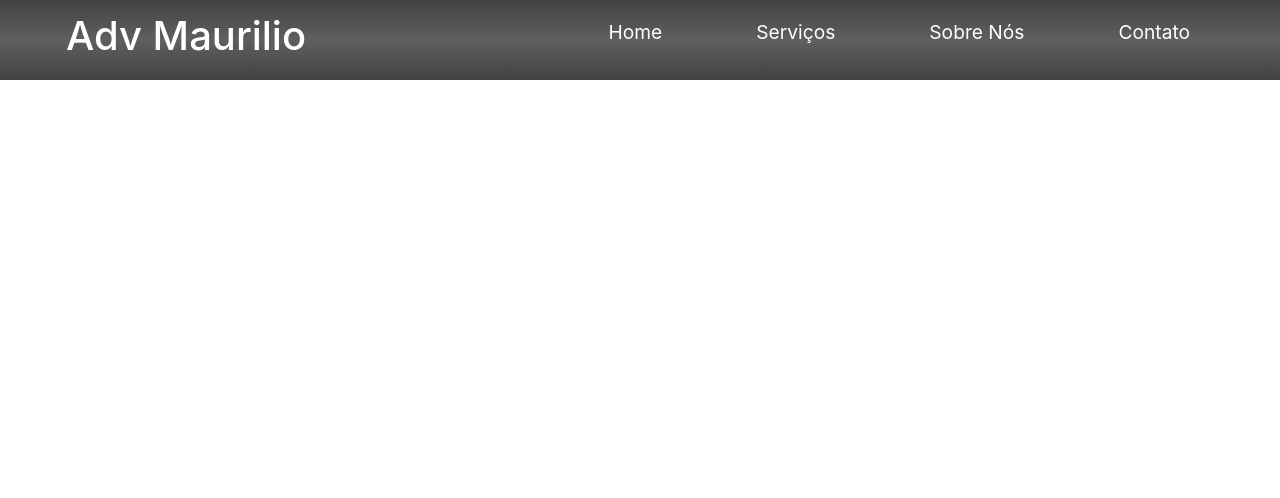
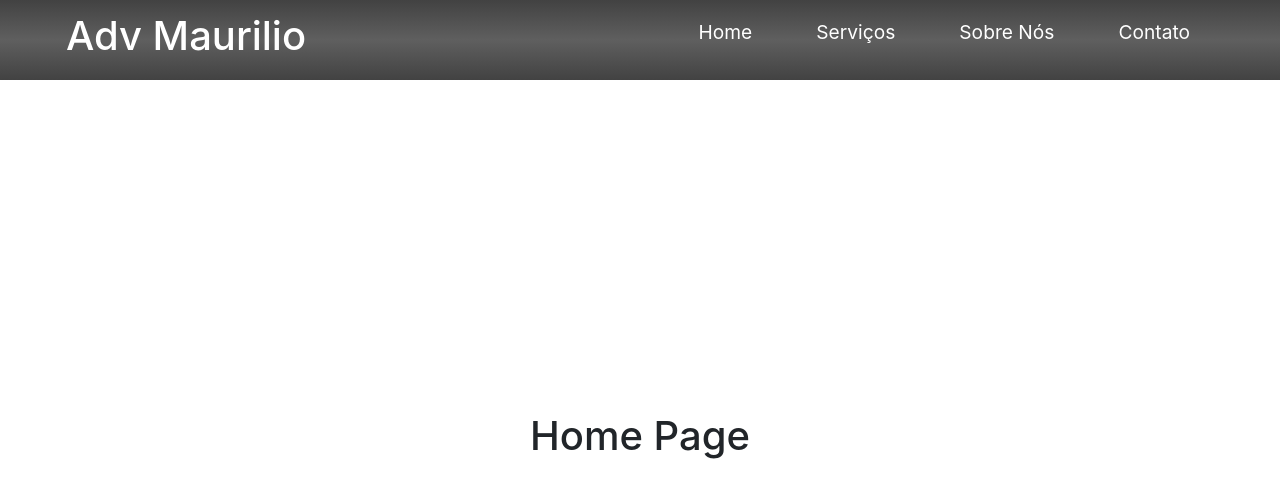
Before and after one commit to murilo-souza/Site-Web-React, a React (Create React App) app: page / in a window 1280 px wide. Shown: the top 498 px of the page. Built offline with nearby package versions, Linux system fonts and the light colour scheme; the HTML template or start-up script is replaced by a standard one.

Commit message:
update Navbar
Completa e com as rotas feitas

```diff
--- a/src/@types/declarations.d.ts
+++ b/src/@types/declarations.d.ts
@@ -1 +1,2 @@
 declare module 'styled-components'
+declare module 'react-router-dom'
--- a/src/App.tsx
+++ b/src/App.tsx
@@ -1,12 +1,19 @@
 import React from 'react';
 import './App.css'
 import {Navbar} from './components/Navbar'
+import {BrowserRouter as Router, Switch, Route} from 'react-router-dom'
+import {Home} from './Pages/Home'
+import {Servicos} from './Pages/Servicos'
 
 function App() {
   return (
-    <div className="App">
+    <Router>
       <Navbar/>
-    </div>
+      <Switch>
+        <Route path="/" exact component={Home}/>
+        <Route path="/servicos" component={Servicos}/>
+      </Switch>
+    </Router>
   );
 }
 
--- /dev/null
+++ b/src/Pages/Home/index.tsx
@@ -0,0 +1,11 @@
+import React from 'react';
+
+import { Container } from './styled';
+
+export function Home(){
+  return (
+    <Container>
+        <h1>Home Page</h1>
+    </Container>
+  );
+}
--- /dev/null
+++ b/src/Pages/Home/styled.ts
@@ -0,0 +1,8 @@
+import styled from 'styled-components';
+
+export const Container = styled.div`
+    display:flex;
+    justify-content:center;
+    align-items:center;
+    height:90vh
+`
--- /dev/null
+++ b/src/Pages/Servicos/index.tsx
@@ -0,0 +1,11 @@
+import React from 'react';
+
+import { Container } from './styles';
+
+export function Servicos(){
+  return (
+    <Container>
+        <h1>hhahahahahhaahahhahaa</h1>
+    </Container>
+  );
+}
--- /dev/null
+++ b/src/Pages/Servicos/styles.ts
@@ -0,0 +1,5 @@
+import styled from 'styled-components';
+
+export const Container = styled.div`
+
+`
--- a/src/components/Navbar/index.tsx
+++ b/src/components/Navbar/index.tsx
@@ -1,6 +1,6 @@
 import React ,{useState} from 'react';
 import {BiMenu, BiX} from 'react-icons/bi'
-import { NavbarItems, NavbarLogo, NavbarLink, IconMenu, NavbarGroup} from './styles';
+import { NavbarItems, NavbarLogo, NavbarLink, IconMenu} from './styles';
 import './nav.css';
 
 export function Navbar(){
@@ -11,8 +11,9 @@ export function Navbar(){
     }
 
     return (
+        <>
         <NavbarItems>
-            <NavbarLogo>Adv Maurilio</NavbarLogo>
+            <NavbarLogo to="/">Adv Maurilio</NavbarLogo>
             <IconMenu onClick={handleClick}>
                 {
                     clicked ?
@@ -23,13 +24,15 @@ export function Navbar(){
                 }
             </IconMenu>
 
+
                 <ul className={clicked ? 'nav-menu active' : 'nav-menu'}>
-                        <ul><NavbarLink>Home</NavbarLink></ul>
-                        <ul><NavbarLink>Serviços</NavbarLink></ul>
-                        <ul><NavbarLink>Sobre Nós</NavbarLink></ul>
-                        <ul><NavbarLink>Contato</NavbarLink></ul>
+                    <NavbarLink to="/" activeStyle>Home</NavbarLink>
+                    <NavbarLink to="/servicos" activeStyle>Serviços</NavbarLink>
+                    <NavbarLink to="/sobre" activeStyle>Sobre Nós</NavbarLink>
+                    <NavbarLink to="/contato" activeStyle>Contato</NavbarLink>
                 </ul>
 
         </NavbarItems>
+        </>
     );
 }
--- a/src/components/Navbar/styles.ts
+++ b/src/components/Navbar/styles.ts
@@ -1,4 +1,5 @@
 import styled from 'styled-components';
+import {NavLink as Link} from 'react-router-dom'
 
 export const NavbarItems = styled.nav`
     background: linear-gradient(#424242, #5F5F5F, #424242);
@@ -80,12 +81,12 @@ export const NavbarGroup = styled.ul`
 `;
 
 
-export const NavbarLink = styled.a`
+export const NavbarLink = styled(Link)`
     color: #fff;
     cursor: pointer;
     text-decoration: none;
     padding:0.75rem;
-    margin-left: 20px;
+    margin-left: 30px;
 
     &:hover{
         background-color: #6D6D6D;
@@ -94,14 +95,19 @@ export const NavbarLink = styled.a`
         @media screen and (max-width: 960px){
             background-color: #6D6D6D;
             border-radius: 0;
+
         }
     }
 
     @media screen and (max-width: 960px){
         text-align: center;
-        padding: 2rem;
+        padding-top: 2rem;
+        padding-bottom: 2rem;
+        padding-right: 0rem;
+        padding-left:0rem;
         width: 100%;
         display: table;
+        margin-left:0
     }
 
 `
```
